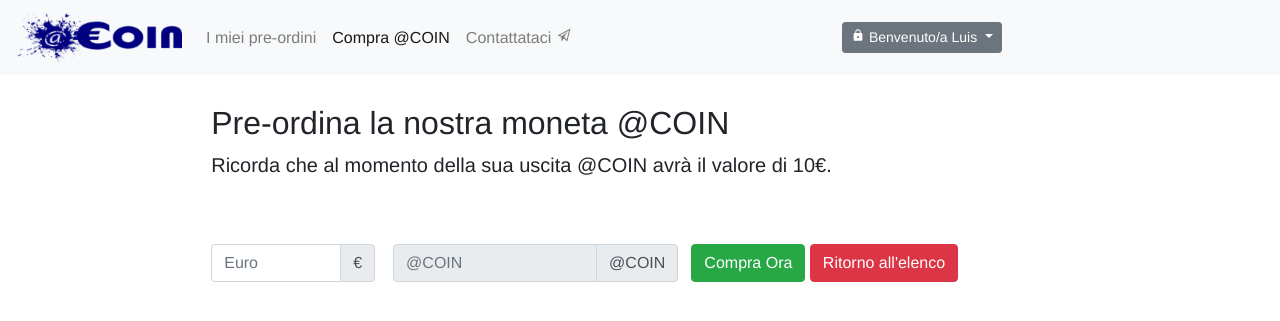
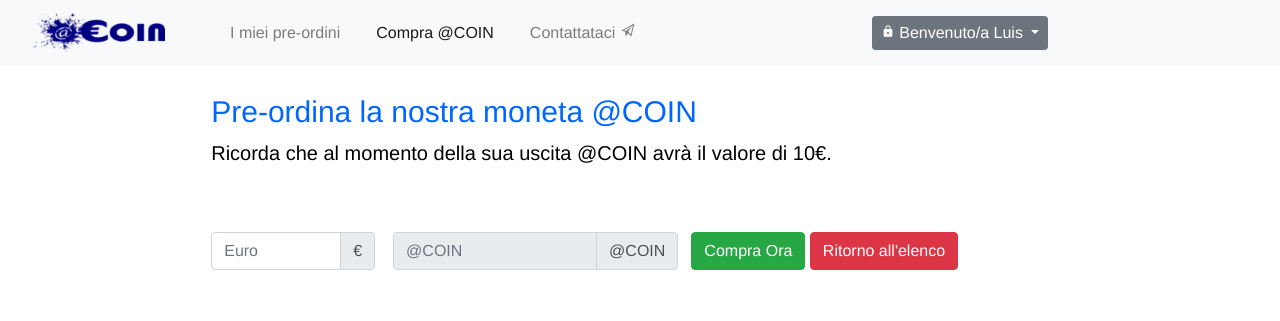
Before and after one commit to ludocomito/AtCoin, a PHP site: page /php/compra.php in a window 1280 px wide. Shown: the top 321 px of the page. Run offline with PHP 8.4, Linux system fonts and the light colour scheme; a user stored in the database is signed in; some libraries are stand-ins or nearby versions.

Commit message:
Sistemati i menu
Non erano collegati al foglio stile dei css

```diff
--- a/php/compra.php
+++ b/php/compra.php
@@ -24,7 +24,7 @@
   <!-- Icone -->
   <script src="https://unpkg.com/ionicons@4.2.1/dist/ionicons.js"></script>
 
-  <link href="StyleMenu.css" rel="stylesheet" type="text/css">
+  <link href="../css/StyleMenu.css" rel="stylesheet" type="text/css">
 
   <style>
     .center_div {
@@ -80,7 +80,9 @@
       <button class="navbar-toggler" type="button" data-toggle="collapse" data-target="#navbarTogglerDemo01" aria-controls="navbarTogglerDemo01" aria-expanded="false" aria-label="Toggle navigation">
         <span class="navbar-toggler-icon"></span>
       </button>
-
+      <a class="navbar-brand" href="../index.html">
+            	<img class="structural" src="../assets/logoMenu.png" alt="logo" />
+			</a>
       <div class="collapse navbar-collapse" id="navbarTogglerDemo01">
 
 
--- a/php/visualizzazione.php
+++ b/php/visualizzazione.php
@@ -23,7 +23,7 @@
   <!-- Icone -->
   <script src="https://unpkg.com/ionicons@4.2.1/dist/ionicons.js"></script>
 
-  <link href="StyleMenu.css" rel="stylesheet" type="text/css">
+  <link href="../css/StyleMenu.css" rel="stylesheet" type="text/css">
 
   <style>
     table {
@@ -72,7 +72,9 @@
       <button class="navbar-toggler" type="button" data-toggle="collapse" data-target="#navbarTogglerDemo01" aria-controls="navbarTogglerDemo01" aria-expanded="false" aria-label="Toggle navigation">
         <span class="navbar-toggler-icon"></span>
       </button>
-
+      <a class="navbar-brand" href="../index.html">
+            	<img class="structural" src="../assets/logoMenu.png" alt="logo" />
+			</a>
 
 
       <div class="collapse navbar-collapse" id="navbarTogglerDemo01">
```
